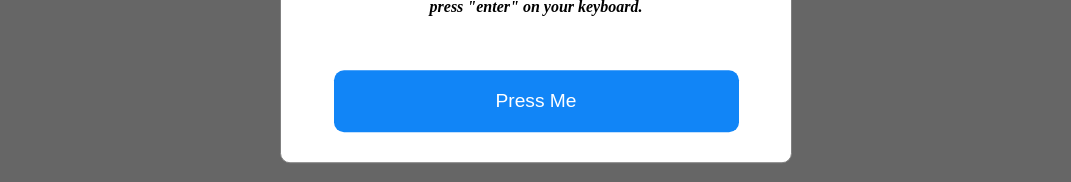
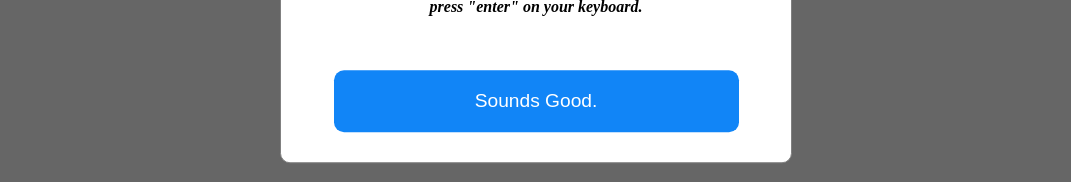
Before and after one commit to przemekpiwek/AiChatBot, a React (Create React App) app: page / in a window 1280 px wide. Shown: the part 368-550 px from the top of the page, without its empty margins (104-1175 px from the left). Built offline with nearby package versions, Linux system fonts and the light colour scheme.

Commit message:
still updating requests

```diff
--- a/package.json
+++ b/package.json
@@ -36,5 +36,5 @@
       "last 1 safari version"
     ]
   },
-  "proxy": "https://aichatbackend.herokuapp.com/api"
+  "proxy": "https://aichatbackend.herokuapp.com"
 }
--- a/src/components/Footer.js
+++ b/src/components/Footer.js
@@ -45,7 +45,9 @@ function Footer({ messages, setMessages }) {
           }}
           onKeyDown={async (e) => {
             if (e.key === "Enter") {
-              const response = await fetch("/api", {
+              const response = await fetch(
+                "https://aichatbackend.herokuapp.com/api",
+                {
                   //`${window.origin}/api`
                   method: "POST",
                   mode: "cors",
@@ -56,7 +58,8 @@ function Footer({ messages, setMessages }) {
                     "Content-Type": "application/json",
                     "Access-Control-Allow-Origin": "*",
                   },
-              });
+                }
+              );
               const json = await response.json();
               let newMessageArray = [...messages];
               newMessageArray.push(json);
--- a/src/components/Modal.js
+++ b/src/components/Modal.js
@@ -35,7 +35,7 @@ function Modal() {
             }
           }}
         >
-          Press Me
+          Sounds Good.
         </Button>
       </ModalContainer>
     </ModalWrapper>
```
Lines whose indentation alone changed are shown as unchanged.
